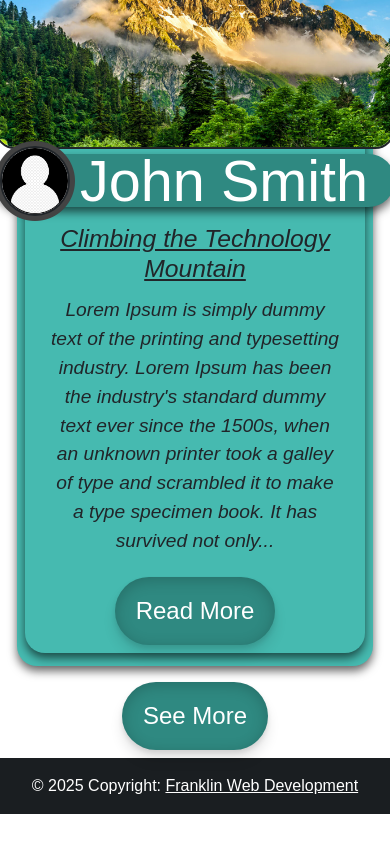
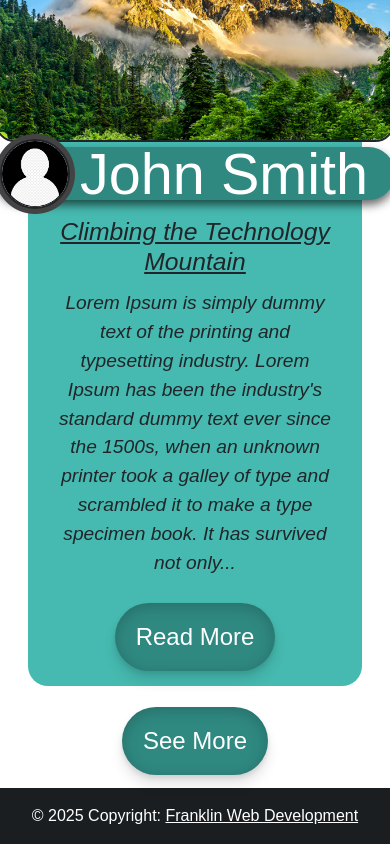
Before and after one commit to jacobbria/webdevelopment_blog_frontend, a Vue app: page / in a window 390 px wide. Shown: the part 1701-2545 px from the top of the page. Before the commit the page ends 2515 px from the top, so only its background shows below. Built offline with nearby package versions, Linux system fonts and the light colour scheme.

Commit message:
Buttons are not reactive and responsive.

```diff
--- a/src/components/BlogCard.vue
+++ b/src/components/BlogCard.vue
@@ -1,6 +1,7 @@
 <template>
     <div class="container my-3">
-        <div class="row d-flex justify-content-center align-items-center">
+        <div class="row d-flex justify-content-center
+         align-items-center mx-3">
             <div class="row">
                 <div class="top_wrapper col-12 col-lg-5">
                    <img src="../assets/img/blog_image.jpg" >
@@ -36,28 +37,27 @@
 <style scoped>
 
 .row {
+    transition: transform 0.5s ease, box-shadow 0.3s ease;
     background-color: rgb(70, 186, 176);
-    padding: 8px;
+    padding: 5px;
+    padding-top: 7px;
     border-radius: 20px;
-    margin: 5px;
-    box-shadow: 0 5px 10px rgba(0,0,0,0.6);
 }
-
+.row:hover {
+    transform: translateY(-5px);
+    box-shadow: 0 10px 40px rgba(0, 0, 0, 0.3);
+}
 .top_wrapper {
-
     display: flex;
     flex-direction: column;
     align-items: center;
-
 }
-
 img {
     border: solid;
     border-width: 2px;
     width: 400px;
     border-radius: 20px;
 }
-
 /* User Icon under Picture */
 .user_Icon {
     background-color: rgb(47, 137, 129);
@@ -86,7 +86,6 @@ img {
     color: rgb(67, 67, 67);
     position: absolute;
 }
-
 .user-image {
     width: 70px;
     height: 70px;
@@ -105,7 +104,6 @@ img {
 .see_more:active {
     opacity: .7;
 }
-
 h1 {
     margin-top: 9px;
     margin-left: 85px;
--- a/src/components/SearchBar.vue
+++ b/src/components/SearchBar.vue
@@ -37,13 +37,13 @@ p {
 
         .search-box {
             position: relative;
-            box-shadow: 0 2px 15px rgba(0,0,0,0.05);
+            box-shadow: 0 2px 15px rgba(255, 0, 0, 0.05);
             border-radius: 50px;
             transition: all 0.3s ease;
         }
 
         .search-box:focus-within {
-            box-shadow: 0 3px 20px rgba(0,0,0,0.1);
+            box-shadow: 0 3px 20px rgb(2, 252, 98);
             transform: translateY(-2px);
         }
 
@@ -57,7 +57,7 @@ p {
         }
 
         .search-input:focus {
-            border-color: rgb(70, 186, 176);
+            border-color: rgb(255, 0, 0);
             box-shadow: none;
         }
 
@@ -72,7 +72,7 @@ p {
         }
 
         .search-button:hover {
-            background-color: rgb(70, 186, 176);
+            background-color: rgb(255, 12, 12);
             transform: translateY(-50%) scale(1.05);
         }
 </style>
--- a/src/components/SeeMoreButton.vue
+++ b/src/components/SeeMoreButton.vue
@@ -27,6 +27,7 @@ export default {
       user-select: none;
       -webkit-user-select: none;
       touch-action: manipulation;
+      margin: 5px;
       box-shadow: rgba(0, 0, 0, 0.2) 0 3px 15px inset, rgba(0, 0, 0, .1) 0 3px 5px, rgba(0, 0, 0, .1) 0 10px 13px;
     }
 
```
